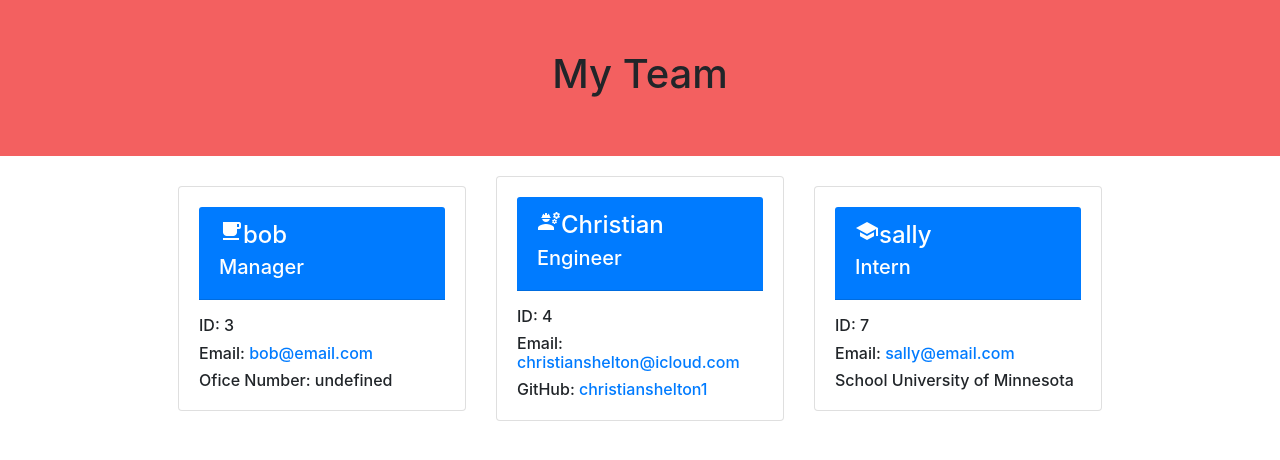
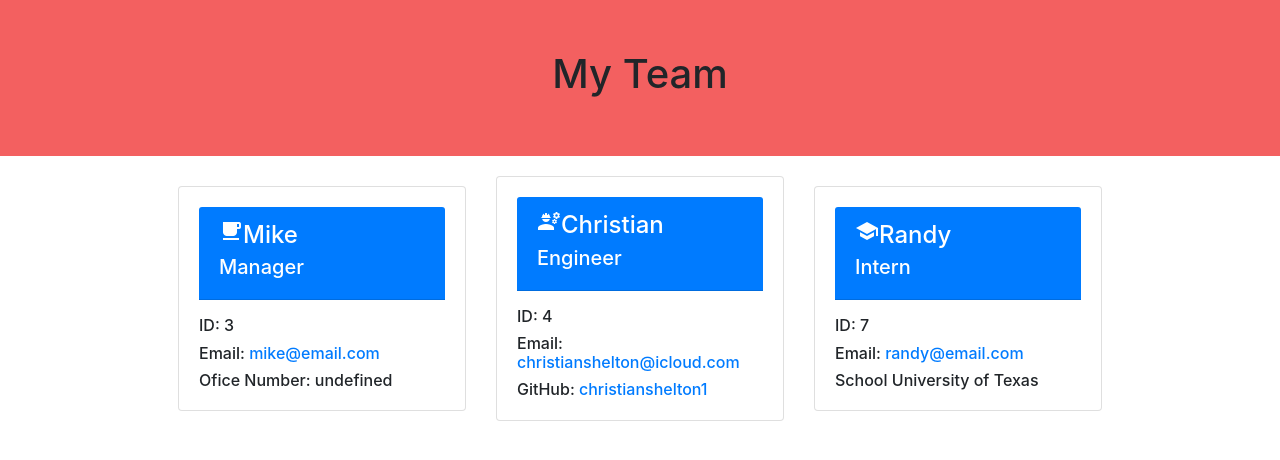
Before and after one commit to christianshelton1/team-portfolio-generator, a website: page index.html in a window 1280 px wide. Drawn offline with nearby package versions, Linux system fonts and the light colour scheme.

Commit message:
updated html

```diff
--- a/index.html
+++ b/index.html
@@ -27,12 +27,12 @@
         <div class="card" style="width: 18rem;">
             <div class="card-body">
                 <div class="card-header bg-primary text-white">
-                <h4 class="card-title"><span class="material-icons">local_cafe</span>bob</h4>
+                <h4 class="card-title"><span class="material-icons">local_cafe</span>Mike</h4>
                 <h5 class="card-subtitle mb-2">Manager</h5>
                 </div>
                 <p></p>
                 <h6 class="card-text">ID: 3</h6>
-                <h6 class="card-text">Email: <a href="mailto:bob@email.com">bob@email.com</a></h6>
+                <h6 class="card-text">Email: <a href="mailto:mike@email.com">mike@email.com</a></h6>
                 <h6 class="card-text">Ofice Number: undefined</h6>
             </div>
         </div>
@@ -62,13 +62,13 @@
                 <div class="card" style="width: 18rem;">
                     <div class="card-body">
                         <div class="card-header bg-primary text-white">
-                        <h4 class="card-title"><span class="material-icons">school</span>sally</h4>
+                        <h4 class="card-title"><span class="material-icons">school</span>Randy</h4>
                         <h5 class="card-subtitle mb-2">Intern</h5>
                         </div>
                         <p></p>
                         <h6 class="card-text">ID: 7</h6>
-                        <h6 class="card-text">Email: <a href="mailto:sally@email.com">sally@email.com</a></h6>
-                        <h6 class="card-text">School University of Minnesota</h6>
+                        <h6 class="card-text">Email: <a href="mailto:randy@email.com">randy@email.com</a></h6>
+                        <h6 class="card-text">School University of Texas</h6>
                     </div>
                 </div>
             </div>
```
